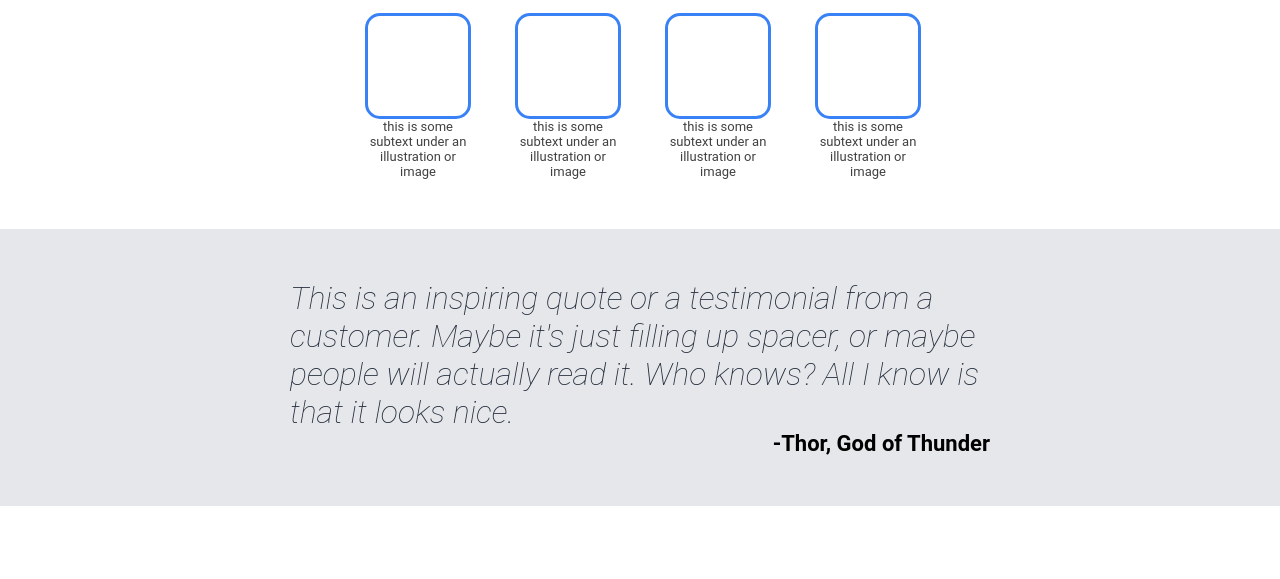
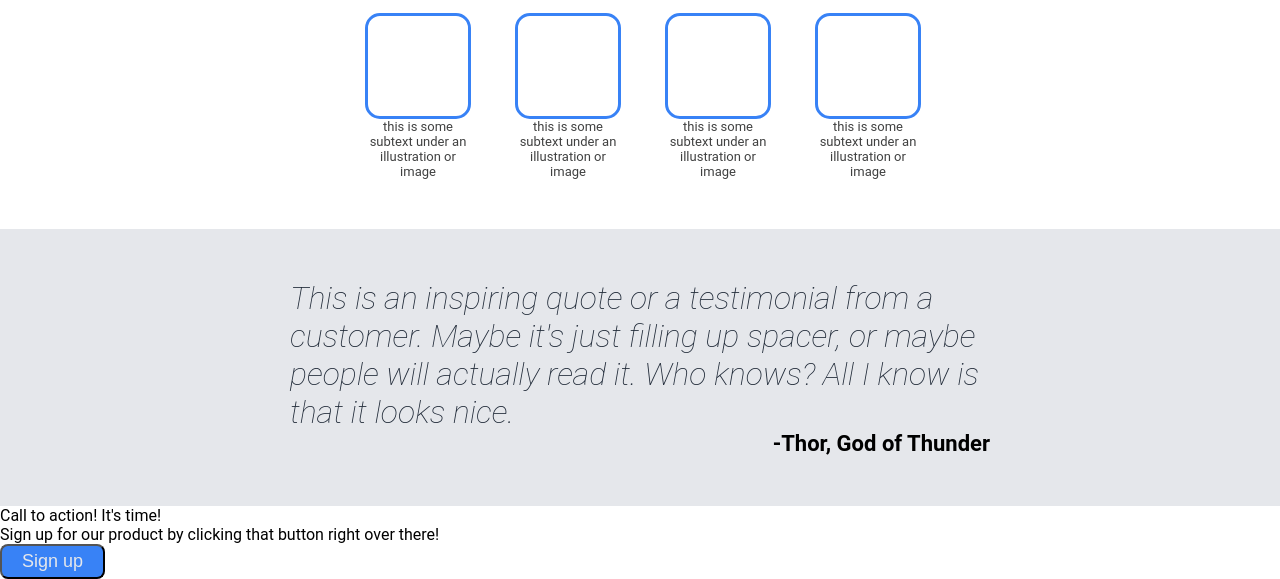
Before and after one commit to HideOnTheBushh/landing-page, a plain HTML site: page index.html in a window 1280 px wide. Shown: the part 343-922 px from the top of the page. Before the commit the page ends 849 px from the top, so only its background shows below. Drawn offline with Linux system fonts and the light colour scheme.

Commit message:
Write sign-up section HTML

```diff
--- a/index.html
+++ b/index.html
@@ -63,6 +63,7 @@
             </div>
         </div>
 
+
         <div class="quote">
             <div class="quote-content">
                 <div class="quote-text">
@@ -74,8 +75,21 @@
             </div>
         </div>
 
+
         <div class="sign-up">
-
+            <div class="sign-up-container">
+                <div class="sign-up-left">
+                    <div class="sign-up-title">
+                        Call to action! It's time!
+                    </div>
+                    <div class="sign-up-subtext">
+                        Sign up for our product by clicking that button right over there!
+                    </div>
+                </div>
+                <div class="sign-up-right">
+                    <button class="sign-up-button">Sign up</button>
+                </div>
+            </div>
         </div>
 
         <div class="footer">
```
